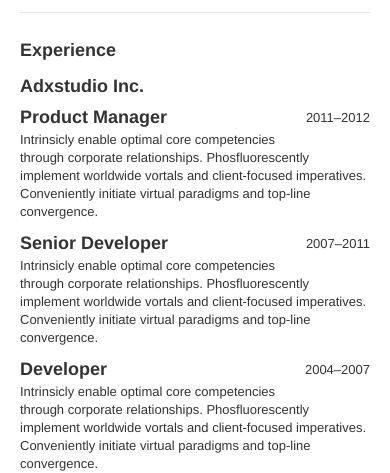
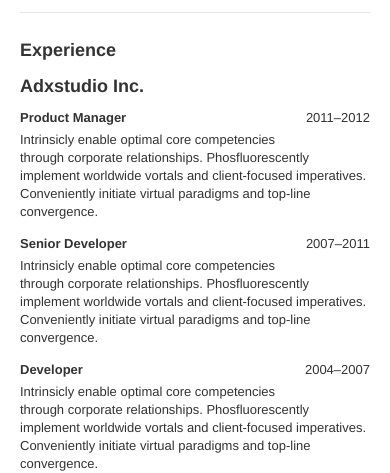
Before and after one commit to gabe/gabe.github.com, a Jekyll site: the page built from resume.html, in a window 390 px wide. Shown: the part 982-1455 px from the top of the page. Built offline with Jekyll 4.4.1, drawn with Linux system fonts in a browser that asks for light colours; nearby versions of some CDN libraries.

Commit message:
Add responsive style for resume work experience subhead.

```diff
--- a/css/style.css
+++ b/css/style.css
@@ -171,4 +171,8 @@
   .resume h3, .resume h4 {
     font-size: 18px;
   }
+
+  .resume h5 {
+    font-size: 13px;
+  }`
 }
```
